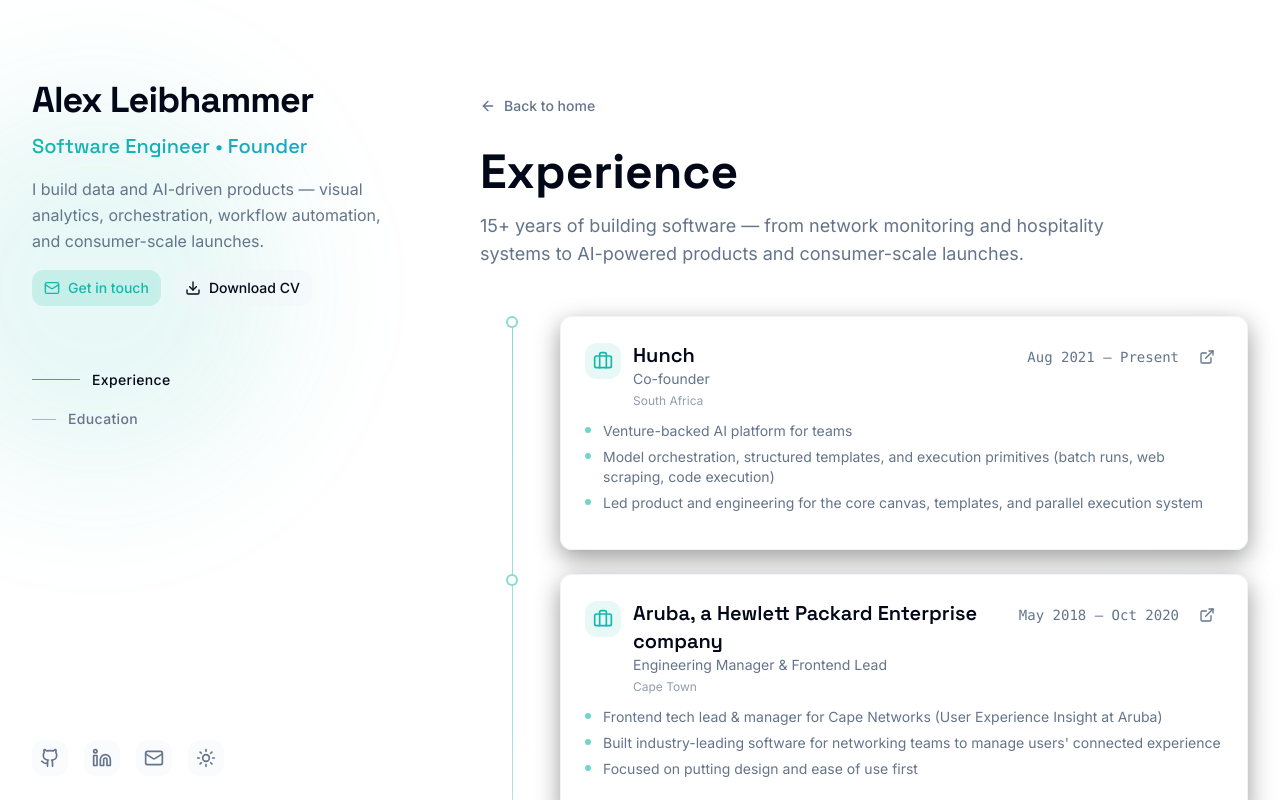
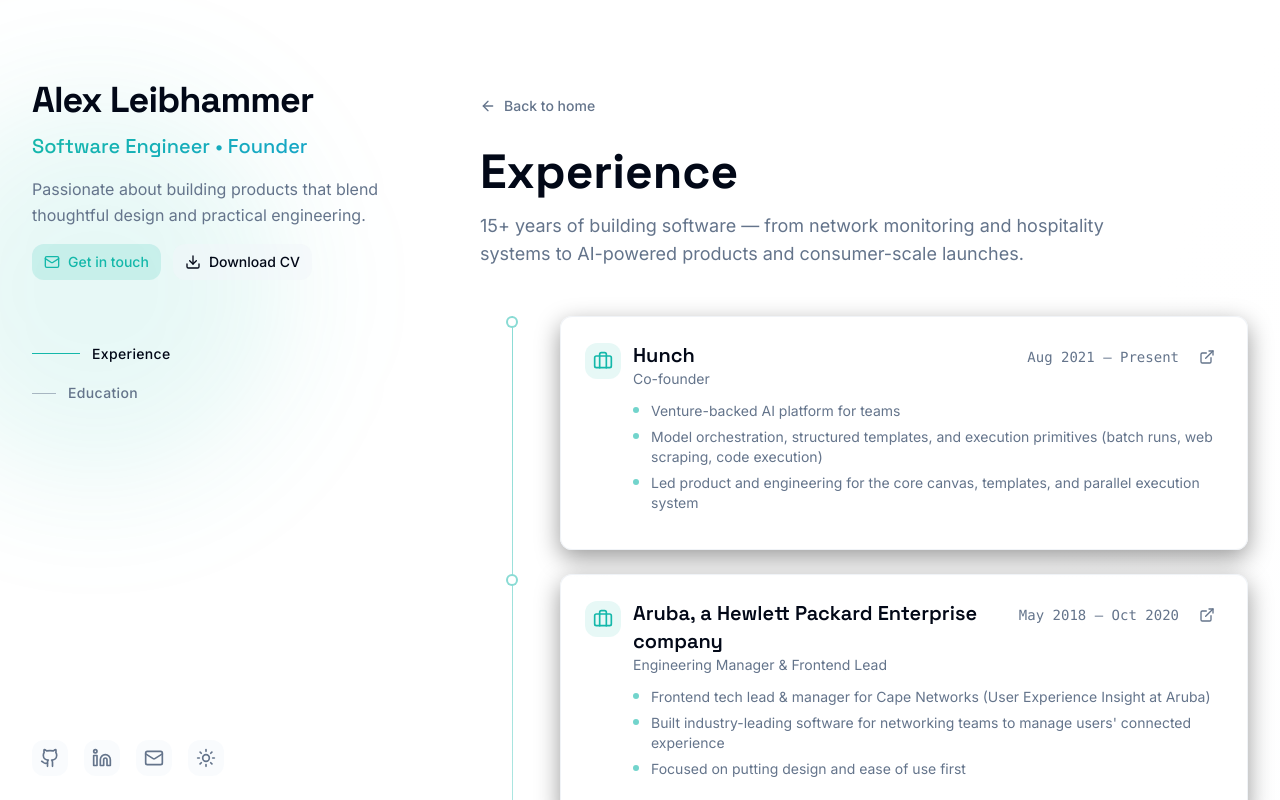
Before and after one commit to aleib/profile, a React (Vite) app: page /experience in a window 1280 px wide. Shown: the top 800 px of the page. Built offline with nearby package versions, Linux system fonts and the light colour scheme; the HTML template or start-up script is replaced by a standard one.

Commit message:
site tweaks + cv

```diff
--- a/src/components/sections/Skills.tsx
+++ b/src/components/sections/Skills.tsx
@@ -8,13 +8,13 @@
   "Vite",
   "SSR/SSG",
   "Frontend Architecture",
-  "Cloudflare",
   "Data Visualization",
   "Product Leadership",
   "Workflow Automation",
   "AI Integrations",
   "API Design",
   "Performance",
+  "Cloudflare",
   "Node.js",
   "CI/CD",
 ];
--- a/src/components/sidebar/LeftSidebar.tsx
+++ b/src/components/sidebar/LeftSidebar.tsx
@@ -1,7 +1,6 @@
 import { Download, Mail } from "lucide-react";
 import { Link } from "react-router-dom";
 
-import { useThemeMode } from "@/hooks/useThemeMode";
 import { default as SidebarFooter } from "./SidebarFooter";
 
 type NavSection = {
@@ -22,8 +21,6 @@
  * - Mobile: behave like a sticky “header panel” so navigation is always available
  */
 const LeftSidebar = ({ navSections, activeSectionId }: LeftSidebarProps) => {
-  const { mode, setThemeMode } = useThemeMode();
-
   return (
     <aside className="sticky top-0 self-start z-20 bg-background/80 backdrop-blur-xl border-b border-border/50 pt-6 pb-6 lg:z-auto lg:bg-transparent lg:backdrop-blur-0 lg:border-b-0 lg:pt-0 lg:pb-0 lg:top-0 lg:h-screen lg:w-[22rem] lg:flex lg:flex-col lg:justify-between lg:py-20">
       <div>
@@ -38,8 +35,8 @@
           </div>
 
           <p className="text-muted-foreground leading-relaxed max-w-prose">
-            I build data and AI-driven products — visual analytics,
-            orchestration, workflow automation, and consumer-scale launches.
+            Passionate about building products that blend thoughtful design and
+            practical engineering.
           </p>
 
           <div className="flex flex-wrap gap-3">
@@ -51,7 +48,7 @@
               Get in touch
             </Link>
             <a
-              href="/cv.pdf"
+              href="/alex-leibhammer-cv.pdf"
               download
               className="inline-flex items-center gap-2 rounded-lg bg-secondary/50 text-foreground px-3 py-2 text-sm font-medium hover:bg-secondary transition-colors"
             >
--- a/src/pages/ExperiencePage.tsx
+++ b/src/pages/ExperiencePage.tsx
@@ -14,7 +14,6 @@
   company: string;
   role: string;
   period: string;
-  location?: string;
   url?: string;
   description: string[];
   technologies?: string[];
@@ -25,7 +24,6 @@
     company: "Hunch",
     role: "Co-founder",
     period: "Aug 2021 – Present",
-    location: "South Africa",
     url: "https://hunch.tools/",
     description: [
       "Venture-backed AI platform for teams",
@@ -37,7 +35,6 @@
     company: "Aruba, a Hewlett Packard Enterprise company",
     role: "Engineering Manager & Frontend Lead",
     period: "May 2018 – Oct 2020",
-    location: "Cape Town",
     url: "https://www.arubanetworks.com/",
     description: [
       "Frontend tech lead & manager for Cape Networks (User Experience Insight at Aruba)",
@@ -47,9 +44,8 @@
   },
   {
     company: "Cape Networks",
-    role: "Software Engineer",
+    role: "Frontend Lead",
     period: "Mar 2016 – Apr 2018",
-    location: "Cape Town",
     url: "https://www.arubanetworks.com/",
     description: [
       "Cape is now a Hewlett Packard Enterprise company (Aruba)",
@@ -62,7 +58,6 @@
     company: "Freelance",
     role: "Developer & Consultant",
     period: "Apr 2015 – Feb 2016",
-    location: "Cape Town",
     description: [
       "Web applications for Z* Mineral Resource Consultants and The De Beers Group",
       "Front-end web apps for hotel & time-share rentals",
@@ -74,7 +69,6 @@
     company: "Merlin",
     role: "Lead Developer",
     period: "Jul 2012 – Mar 2015",
-    location: "Cape Town",
     description: [
       "Built software for the hotel and time-share industry",
       "Team lead, software architecture design, and mentorship",
@@ -221,11 +215,6 @@
                           <p className="text-sm text-muted-foreground">
                             {exp.role}
                           </p>
-                          {exp.location ? (
-                            <p className="text-xs text-muted-foreground/70 mt-1">
-                              {exp.location}
-                            </p>
-                          ) : null}
                         </div>
                       </div>
                       <div className="flex items-center gap-3 shrink-0">
@@ -246,7 +235,7 @@
                       </div>
                     </div>
 
-                    <ul className="space-y-1.5 mb-3">
+                    <ul className="space-y-1.5 mb-3 ml-12">
                       {exp.description.map((item, i) => (
                         <li
                           key={i}
```
Also changed, not shown: 1 other file (tests, documents, lock files or other folders).
